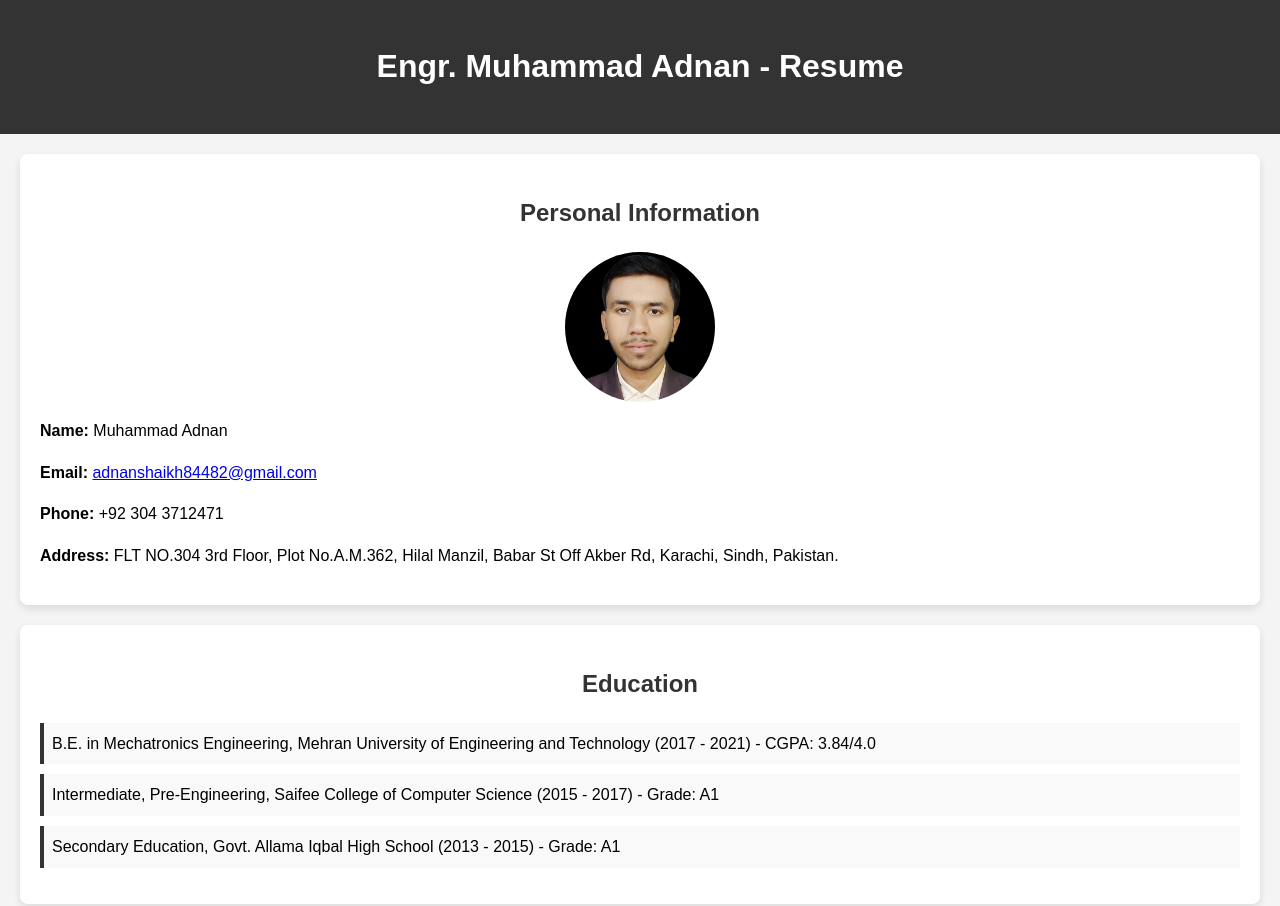
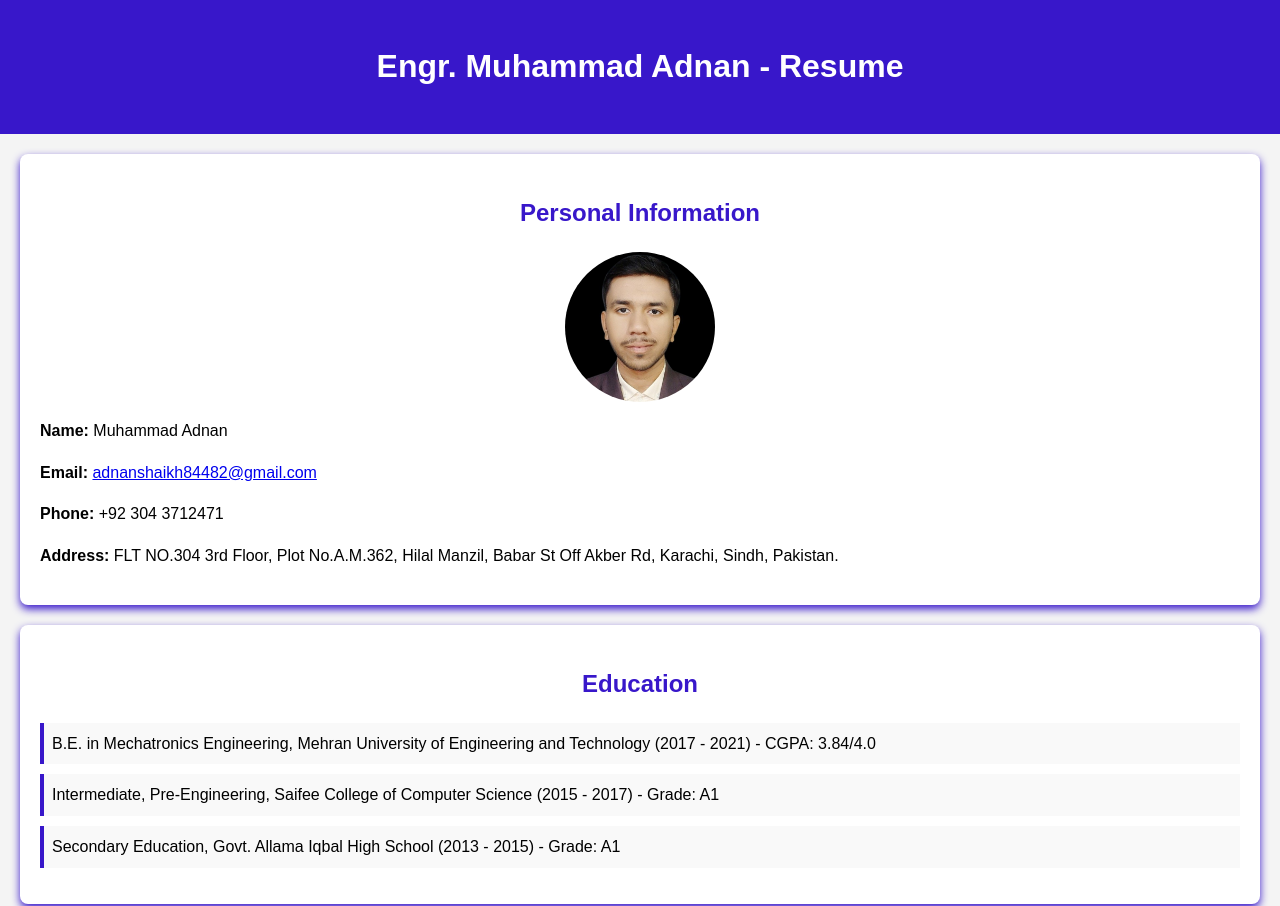
Before and after one commit to MuhammadAdnan1998/hackathon-milestone-based-interactive-resume-builder, a website: page index.html in a window 1280 px wide. Shown: the top 906 px of the page. Drawn offline with Linux system fonts and the light colour scheme.

Commit message:
colors changes

```diff
--- a/styles.css
+++ b/styles.css
@@ -7,7 +7,7 @@ body {
   }
 
   header {
-    background-color: #333;
+    background-color: #3817ca;
     color: white;
     padding: 20px;
     text-align: center;
@@ -18,7 +18,7 @@ body {
     margin: 20px;
     background-color: white;
     border-radius: 8px;
-    box-shadow: 0 4px 8px rgba(0, 0, 0, 0.1);
+    box-shadow: 0 4px 8px rgba(56, 23, 202, 1);
   }
 
   img {
@@ -30,7 +30,7 @@ body {
   }
 
   h2 {
-    color: #333;
+    color: #3817ca;
     text-align: center;
   }
 
@@ -43,7 +43,7 @@ body {
     margin: 10px 0;
     padding: 8px;
     background-color: #f9f9f9;
-    border-left: 4px solid #333;
+    border-left: 4px solid #3817ca;
   }
 
   button {
@@ -51,7 +51,7 @@ body {
     width: 200px;
     margin: 20px auto;
     padding: 10px;
-    background-color: #333;
+    background-color: #3817ca;
     color: white;
     border: none;
     border-radius: 5px;
@@ -59,7 +59,7 @@ body {
   }
 
   button:hover {
-    background-color: #555;
+    background-color: #0e067a;
   }
 
   @media only screen and (max-width: 600px) {
```
